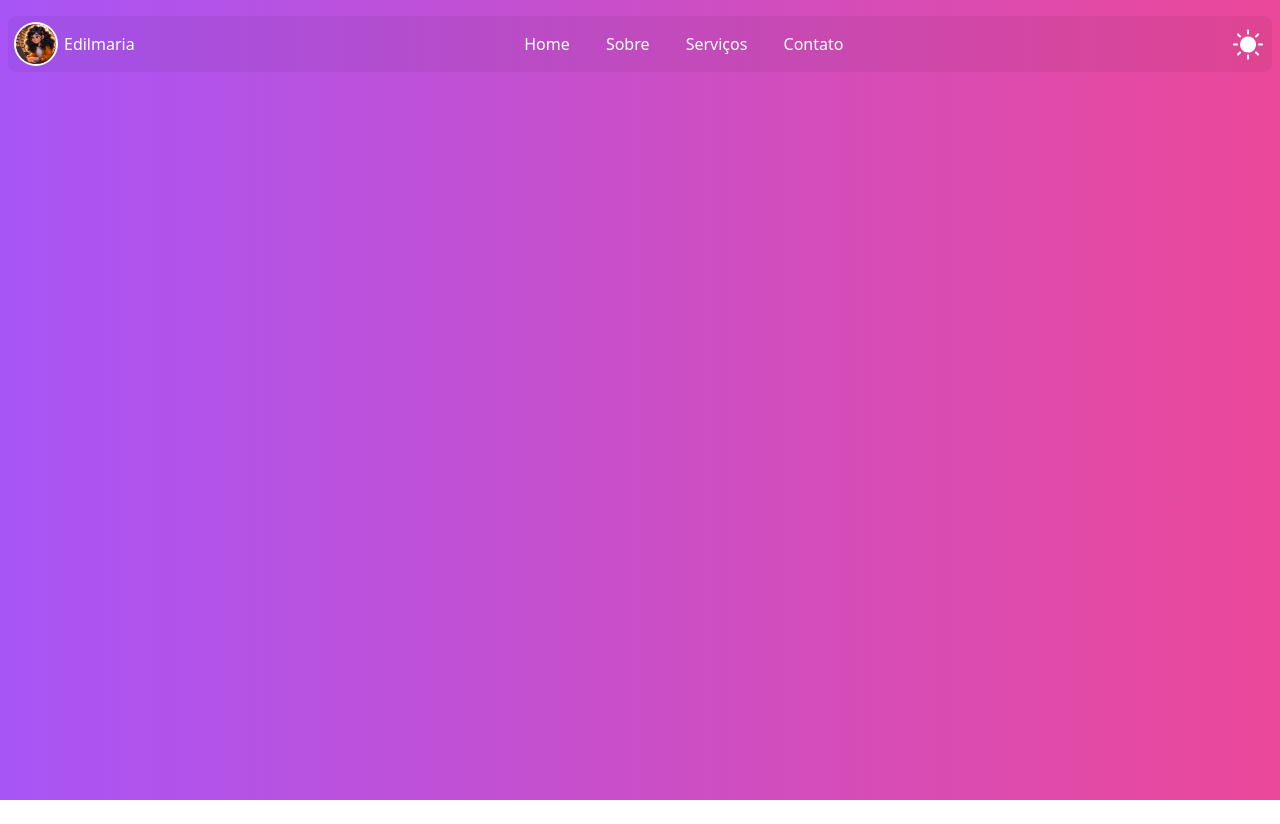
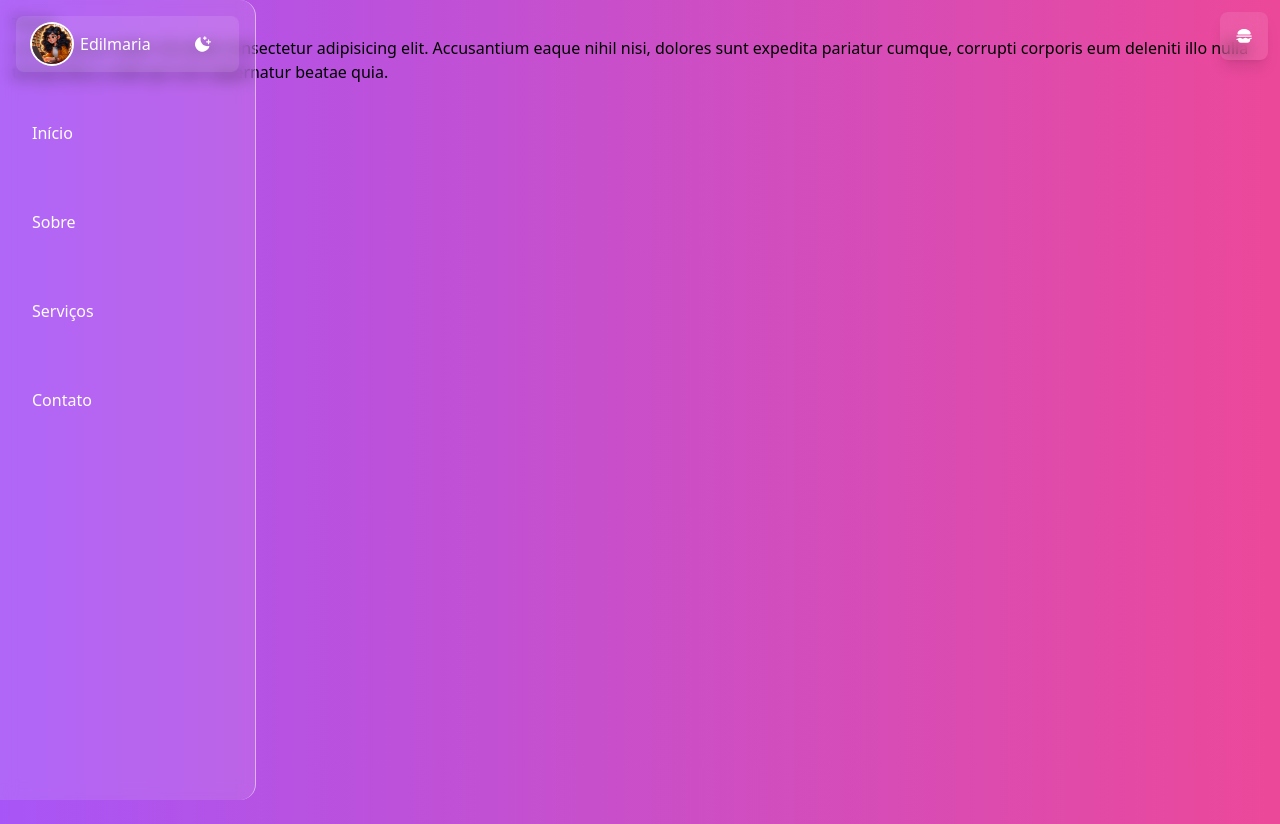
Before and after one commit to ppedrolucas/Ediceleste, a website: page src/index.html in a window 1280 px wide. Both pictures are taken after a click on the button 1251 px from the left and 44 px from the top of the page. Before the commit the page ends 800 px from the top, so only its background shows below. Drawn offline with Linux system fonts and the light colour scheme.

Commit message:
sidebar pronto

```diff
--- a/src/css/input.css
+++ b/src/css/input.css
@@ -2,13 +2,9 @@
 @tailwind components;
 @tailwind utilities;
 
-@media (max-width: 770px) {
 @keyframes navbar-indo {
   0% {
     width: 0;
-    }
-    100% {
-      width: 80%;
   }
 }
 
@@ -16,7 +12,6 @@
   position: fixed;
   top: 0;
   left: 0;
-    width: 80%;
   height: 100vh;
   padding: 16px;
   background-color: #ffffff1a;
@@ -29,7 +24,3 @@
   align-items: center;
   animation: navbar-indo 0.5s;
 }
-  .active a {
-    width: 100%;
-  }
-}
--- a/src/index.html
+++ b/src/index.html
@@ -7,9 +7,12 @@
     <title>EdiLojas</title>
   </head>
   <body class="">
-    <header class="absolute w-full">
+    <nav
+      id="navbar"
+      class="hidden w-10/12 lg:w-64 overflow-x-auto z-20 text-white"
+    >
       <div
-        class="container-md mx-2 mt-4 p-2 flex items-center justify-between rounded-lg bg-mineTitã dark:bg-mineTitãDark text-white"
+        class="bg-sidebar dark:bg-sidebarDark w-full px-4 py-2 mb-4 rounded-lg flex items-center justify-between"
       >
         <a href="#" class="flex items-center">
           <img
@@ -19,87 +22,52 @@
           />
           Edilmaria
         </a>
-        <nav id="navbar" class="hidden lg:block">
-          <div
-            class="lg:hidden bg-mineTitã dark:bg-mineTitãDark w-full h-12 mb-4 rounded-lg flex items-center justify-center"
+        <button
+          onclick="darkMode()"
+          class="p-3 rounded-full transition duration-500 ease-in-out hover:bg-sidebar"
         >
-            <p class="text-lg">Menu de navegação</p>
+          <img id="switchMode" class="size-4" src="assets/icons/darkMode.svg" />
+        </button>
       </div>
       <a
         href="#"
-            class="px-4 py-8 rounded-lg transition duration-500 ease-in-out hover:bg-mineTitã hover:dark:bg-mineTitãDark"
-            >Home</a
+        class="px-4 py-8 w-full rounded-lg transition duration-500 ease-in-out text-white hover:bg-sidebar"
+        >Início</a
       >
       <a
         href="#"
-            class="px-4 py-8 rounded-lg transition duration-500 ease-in-out hover:bg-mineTitã"
+        class="px-4 py-8 w-full rounded-lg transition duration-500 ease-in-out hover:bg-sidebar"
         >Sobre</a
       >
       <a
         href="#"
-            class="px-4 py-8 rounded-lg transition duration-500 ease-in-out hover:bg-mineTitã"
+        class="px-4 py-8 w-full rounded-lg transition duration-500 ease-in-out hover:bg-sidebar"
         >Serviços</a
       >
       <a
         href="#"
-            class="px-4 py-8 rounded-lg transition duration-500 ease-in-out hover:bg-mineTitã"
+        class="px-4 py-8 w-full rounded-lg transition duration-500 ease-in-out hover:bg-sidebar"
         >Contato</a
       >
     </nav>
-
-        <button onclick="darkMode()">
-          <img
-            id="switchMode"
-            src="assets/icons/darkMode.svg"
-            alt=""
-            srcset=""
-          />
+    <main class="p-3 bg-gradient-to-r from-purple-500 to-pink-500">
+      <button
+        class="absolute z-10 right-3 top-3 p-4 rounded-lg shadow-lg backdrop-blur bg-sidebar dark:bg-sidebarDark hover:bg-sidebar hover:dark:bg-sidebarDark"
+        onclick="menu()"
+      >
+        <img class="size-4" src="assets/icons/burguer.svg" alt="" />
       </button>
 
-        <button class="lg:hidden" onclick="menu()">
-          <img src="assets/icons/burguer.svg" alt="" />
-        </button>
-      </div>
-    </header>
-    <section
-      class="h-screen bg-gradient-to-r from-purple-500 to-pink-500"
-    ></section>
-    <!--<section class="main">
-      <div id="banner">
-        <div class="title">
-          <div class="card">
-            <h1>Edimara Almeida</h1>
+      <section class="h-screen">
+        <h1>Título</h1>
         <p>
-              Lorem ipsum dolor sit amet consectetur adipisicing elit. Nostrum,
-              magni Lorem ipsum dolor sit amet consectetur..
+          Lorem ipsum dolor sit amet consectetur adipisicing elit. Accusantium
+          eaque nihil nisi, dolores sunt expedita pariatur cumque, corrupti
+          corporis eum deleniti illo nulla temporibus unde qui iure aspernatur
+          beatae quia.
         </p>
-            <a href="#"
-              >Conhecer Agora <i class="fa-solid fa-arrow-right"></i
-            ></a>
-          </div>
-        </div>
-        <div class="image">
-          <img class="hero-banner" src="assets/hero-banner.jpeg" alt="Banner" />
-        </div>
-      </div>
       </section>
-    <section></section>
-    <footer>
-      <div class="container-footer">
-        <div class="copy">
-          <p>&copy; <span id="year"></span> Todos os direitos reservados</p>
-        </div>
-        <div class="redes">
-          <a
-            href="https://www.instagram.com/edimarasilvaalmeida?utm_source=ig_web_button_share_sheet&igsh=OGQ5ZDc2ODk2ZA=="
-            ><i class="fa-brands fa-instagram"></i
-          ></a>
-          <a href=""><i class="fa-brands fa-whatsapp"></i></a>
-          <a href=""><i class="fa-brands fa-threads"></i></a>
-          <a href=""><i class="fa-solid fa-envelope"></i></a>
-        </div>
-      </div>
-    </footer>-->
+    </main>
     <script src="script.js"></script>
   </body>
 </html>
--- a/tailwind.config.js
+++ b/tailwind.config.js
@@ -5,8 +5,8 @@ module.exports = {
   theme: {
     extend: {
       colors: {
-        mineTitã: "#ffffff1a",
-        mineTitãDark: "#0000000d",
+        sidebar: "#ffffff1a",
+        sidebarDark: "#0000000d",
       },
     },
   },
```
Also changed, not shown: src/css/output.css. Lines whose indentation alone changed are shown as unchanged.
